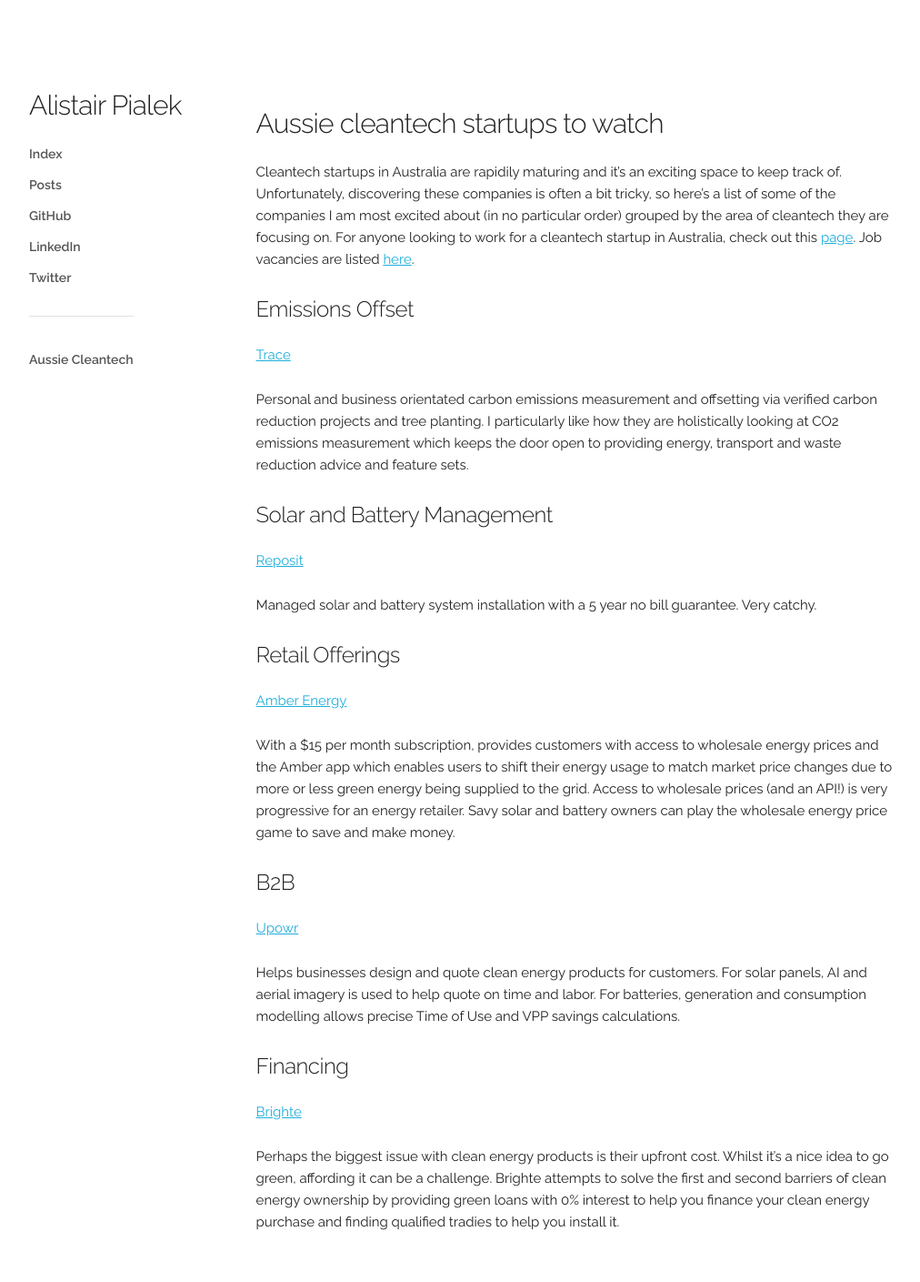
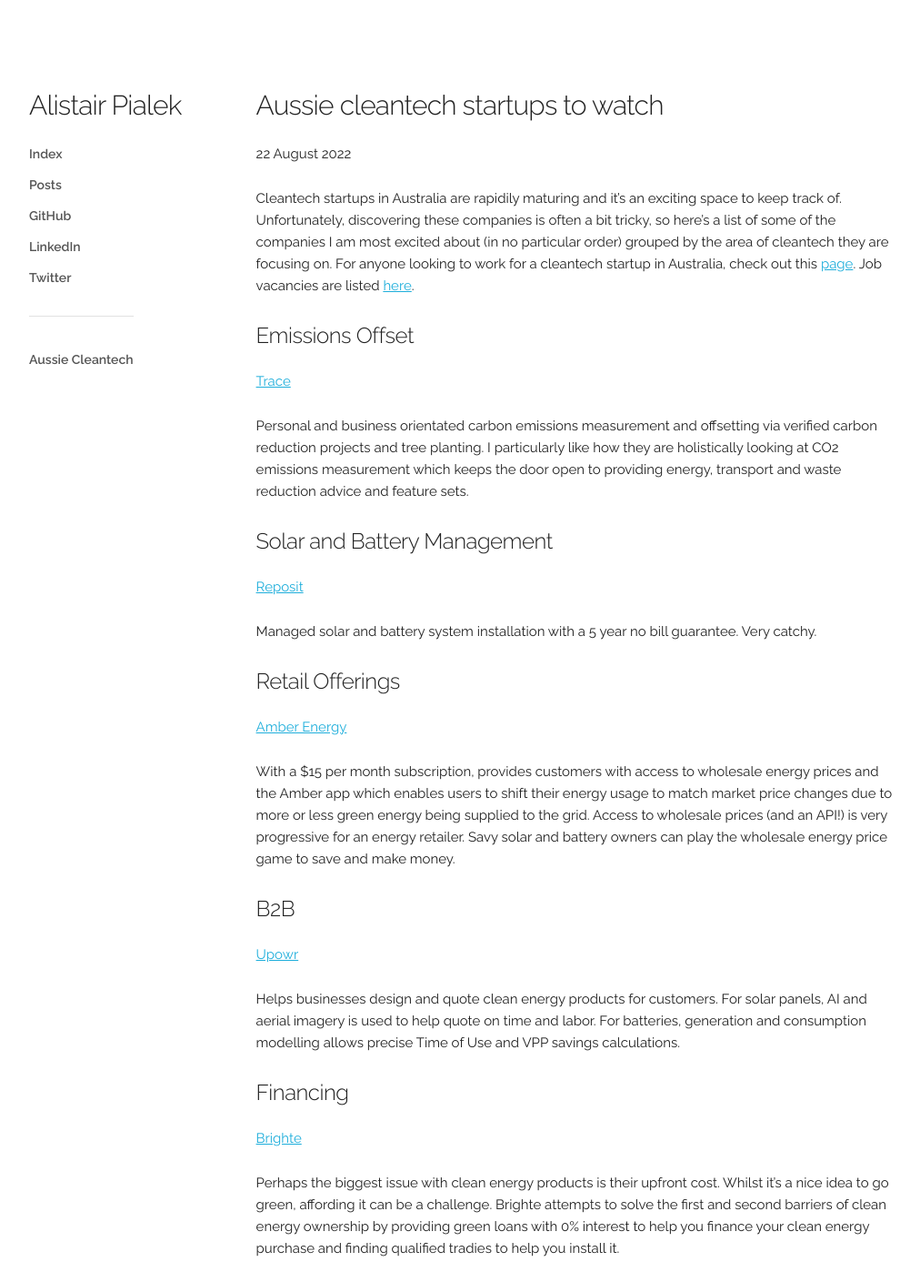
Before and after one commit to alistairpialek/alistairpialek.com, a Jekyll site: the page built from aussie-cleantech.md, in a window 1280 px wide. Shown: the whole page at 91% size, without its empty margins (128-1140 px from the left). Built offline with Jekyll 4.4.1, drawn with Linux system fonts in a browser that asks for light colours; before the commit the page ends 1380 px from its top, so only the background shows below that.

Commit message:
fix(page): move h4 to meta

```diff
--- a/_layouts/page.html
+++ b/_layouts/page.html
@@ -4,4 +4,6 @@ layout: default
 
 <h4>{{ page.title | escape }}</h4>
 
+<p>{{ page.date | date_to_long_string }}</p>
+
 {{content}}
--- a/aussie-cleantech.md
+++ b/aussie-cleantech.md
@@ -1,8 +1,8 @@
 ---
 layout: page
+title: "Aussie cleantech startups to watch"
+date: 2022-08-23 09:00:00 +1000
 ---
-
-#### Aussie cleantech startups to watch
 
 Cleantech startups in Australia are rapidily maturing and it's an exciting space to keep track of.
 Unfortunately, discovering these companies is often a bit tricky, so here's a list of some of the companies I am most
```
